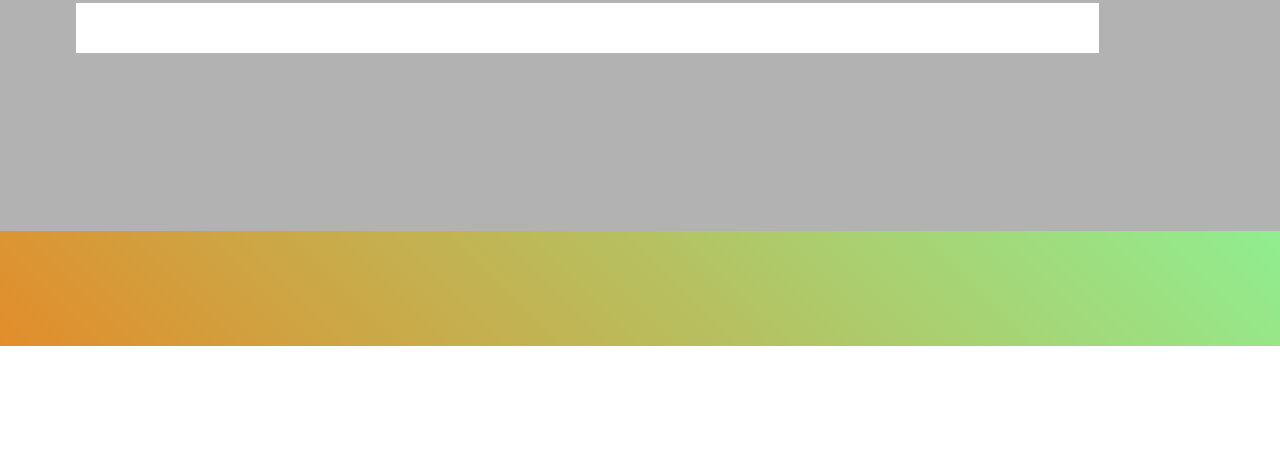
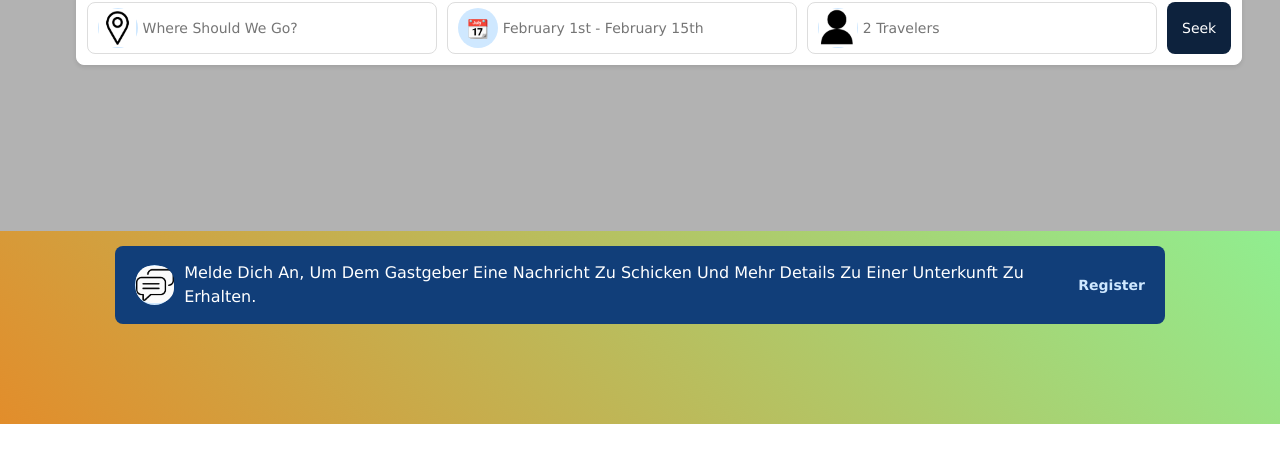
Before and after one commit to Gedeongithub/gate, a plain HTML site: page index.html in a window 1280 px wide. Shown: the part 345-800 px from the top of the page. Drawn offline with Linux system fonts and the light colour scheme.

Commit message:
gate clonning

```diff
--- a/index.html
+++ b/index.html
@@ -20,11 +20,33 @@
     </div>
     <div class="imageBackground">
         <h2 class="title">Alles gut, du buchst bei FeWo-direkt</h2>
-        <div class="seek"></div>
+        <div class="search-bar">
+            <div class="search-item">
+                <span class="icon"><img src="location-pointer.png" alt=""></span>
+                <input type="text" placeholder="Where should we go?" />
+              </div>
+              <div class="search-item">
+                <span class="icon">📆</span>
+                <input type="text" placeholder="February 1st - February 15th" />
+              </div>
+              <div class="search-item">
+                <span class="icon"><img src="guest.png" alt=""></span>
+                <input type="text" placeholder="2 travelers" />
+              </div>
+              <button class="search-button">Seek</button>
+
+        </div>
 
     </div>
 
     <div class="container">
+        <div class="messagePrompt">
+            <div class="icon-text">
+              <div class="icon"><img src="messagePrompt.png" alt=""></div>
+              <p>Melde dich an, um dem Gastgeber eine Nachricht zu schicken und mehr Details zu einer Unterkunft zu erhalten.</p>
+            </div>
+            <a href="#" class="register-link">Register</a>
+          </div>
 
 
     </div>
--- a/style.css
+++ b/style.css
@@ -48,18 +48,120 @@ li{
    font-family: 'Times New Roman', Times, serif;
    font-size: 30px;
 }
-.imageBackground > .seek{
-    display: flex;
-    width: 85%;
-    background-color: white;
-    height: 18%;
-    margin-top: 12px;
-    margin-right:100px;
-
-}
-
 .container{
     background: linear-gradient(45deg,rgb(226, 141, 43), lightgreen);
     padding: 15px 9%;
     padding-bottom: 100px;
 }
+
+
+
+
+
+.search-bar {
+    display: flex;
+    gap: 10px;
+    background: white;
+    border: 1px solid white;
+    padding: 10px;
+    border-radius: 8px;
+    box-shadow: 0 2px 4px rgba(0, 0, 0, 0.1);
+    margin-right: 1cm;
+
+
+  }
+
+  .search-item {
+    display: flex;
+    align-items: center;
+    gap: 5px;
+    border: 1px solid #ddd;
+    padding: 5px 10px;
+    border-radius: 8px;
+    background-color: white;
+    flex: 1;
+  }
+
+  .search-item .icon {
+    font-size: 18px;
+    img{
+        width: 1cm;
+    height: 1cm;
+    }
+
+  }
+
+  .search-item input {
+    border: none;
+    outline: none;
+    flex: 1;
+    font-size: 14px;
+  }
+
+  .search-button {
+    border: none;
+    padding: 10px 15px;
+    background-color: #0d223d;
+    color: white;
+    border-radius: 8px;
+    cursor: pointer;
+    font-size: 14px;
+  }
+
+  .search-button:hover {
+    background-color: #0a1a2e;
+  }
+  /*-----------------------------------------------*/
+
+
+
+  .messagePrompt {
+    display: flex;
+    justify-content: space-between;
+    align-items: center;
+    background-color: #113e79;
+    color: white;
+    padding: 15px 20px;
+    border-radius: 8px;
+    width: 100%;
+    img{
+        width: 1cm;
+    height: 1cm;
+    border-radius: 40%;
+    }
+
+  }
+
+  .icon-text {
+    display: flex;
+    align-items: center;
+    gap: 10px;
+  }
+
+  .icon {
+    width: 40px;
+    height: 40px;
+    background-color: #cfe8ff;
+    color: #0d223d;
+    font-size: 24px;
+    display: flex;
+    justify-content: center;
+    align-items: center;
+    border-radius: 50%;
+  }
+
+  p {
+    font-size: 16px;
+    line-height: 1.5;
+  }
+
+  .register-link {
+    color: #cfe8ff;
+    font-size: 14px;
+    text-decoration: none;
+    font-weight: bold;
+  }
+
+  .register-link:hover {
+    text-decoration: underline;
+  }
```
Also changed, not shown: guest.png (added), location-pointer.png (added), messagePrompt.png (added).
